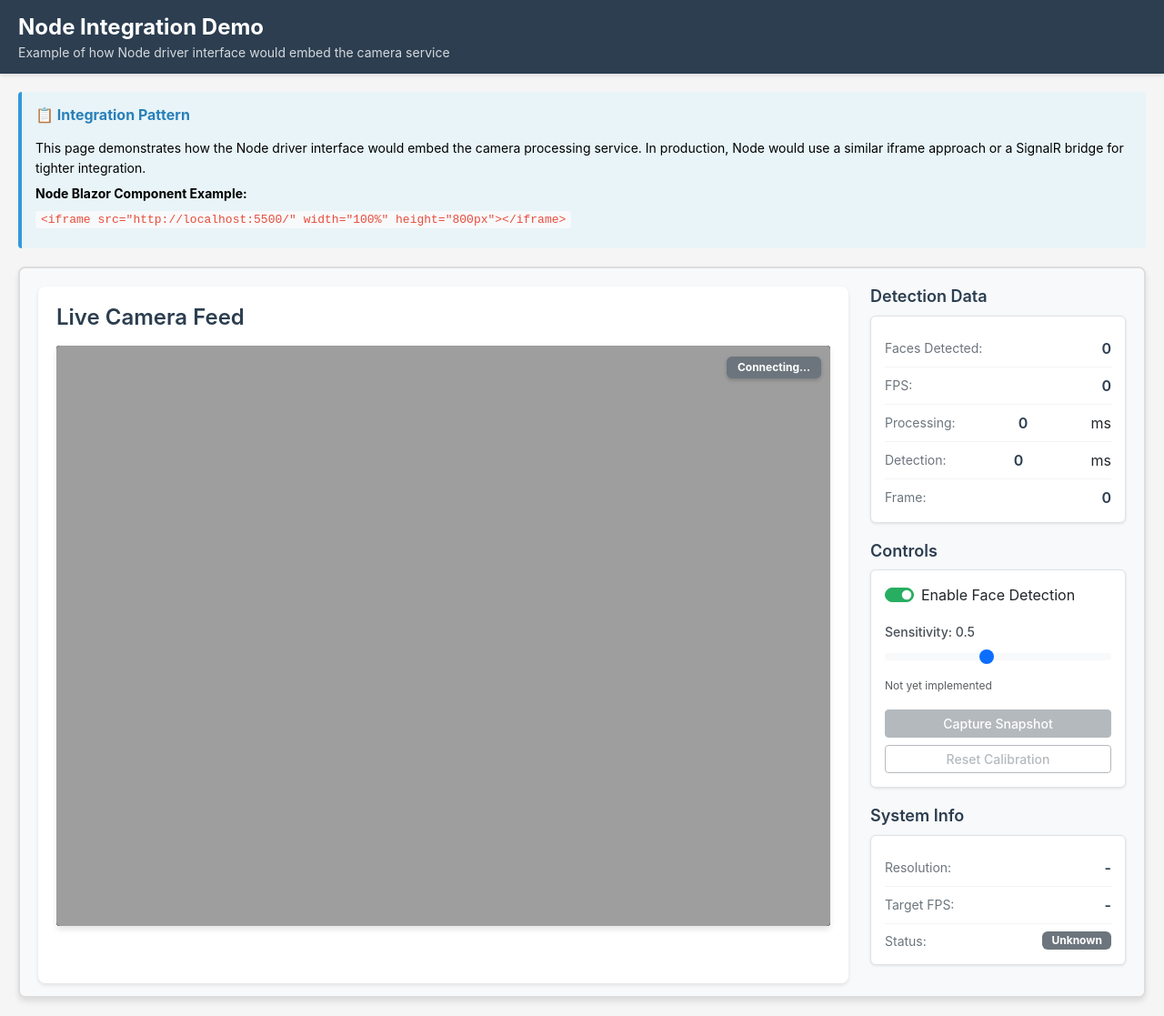
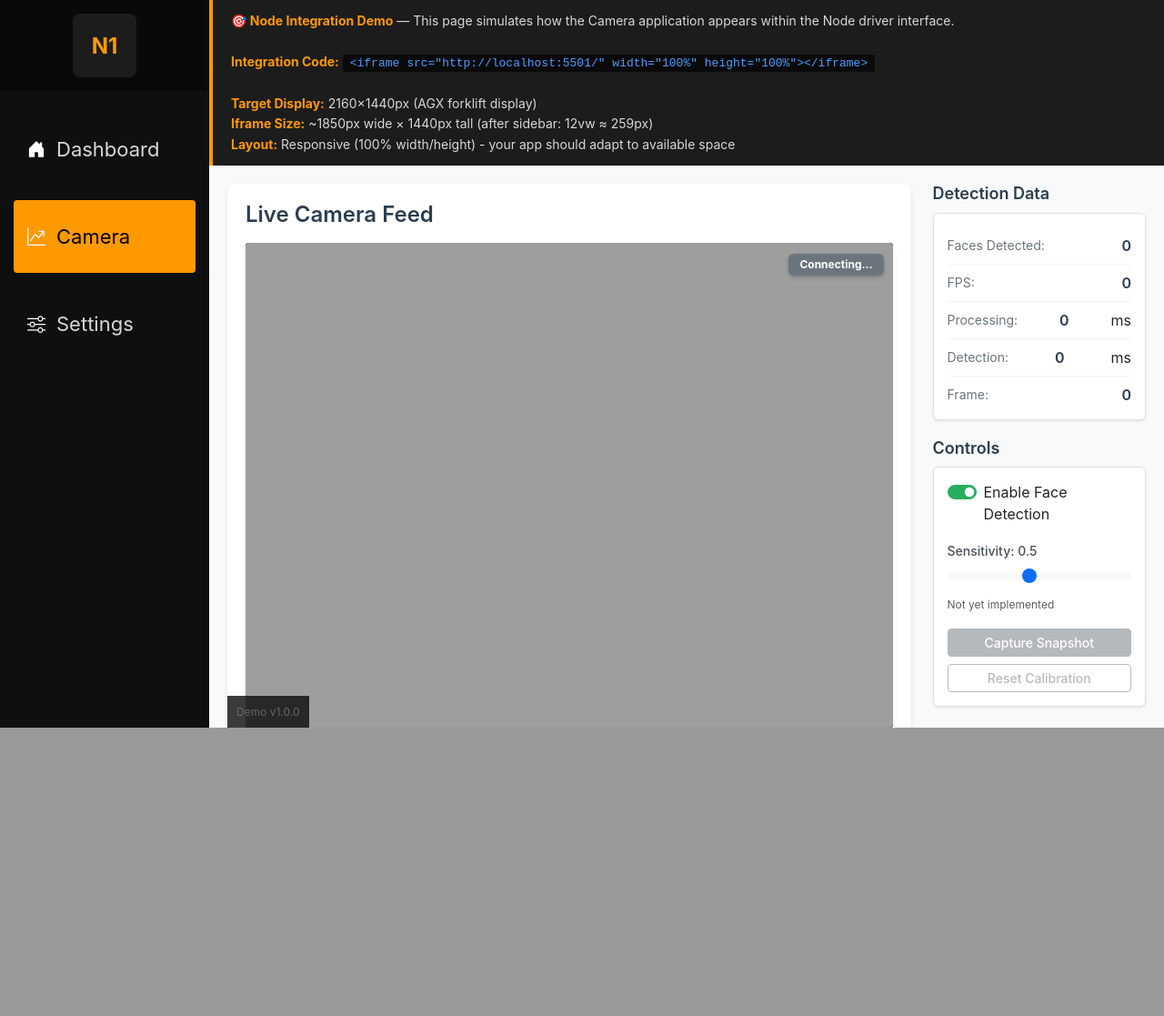
Before and after one commit to netglass-io/Camera, a Flask app: page /node in a window 1280 px wide. Shown: the whole page at 91% size. After the commit the page ends 800 px from the top, so only its background shows below. Run offline with Flask 3, Linux system fonts and the light colour scheme; parts of the project's set-up code (start-up, migrations or seed data) failed here and were passed over; some libraries are stand-ins or nearby versions.

Commit message:
Update Node integration demo with iframe dimensions
- Update /node demo page to match Node UI styling
- Add iframe dimension information (1850x1440px at target resolution)
- Document 2160x1440 target display specifications
- Add docker-compose.local.yml for local development
- Remove obsolete version field from docker-compose.yml

```diff
--- a/docker-compose.yml
+++ b/docker-compose.yml
@@ -1,5 +1,3 @@
-version: '3.8'
-
 # ============================================================================
 # NVIDIA Jetson GPU Configuration
 # ============================================================================
--- a/templates/node.html
+++ b/templates/node.html
@@ -3,103 +3,231 @@
 <head>
     <meta charset="UTF-8">
     <meta name="viewport" content="width=device-width, initial-scale=1.0">
-    <title>Node Integration Demo - Camera Service</title>
+    <title>Node - Camera Display</title>
     <style>
-        body {
+        * {
             margin: 0;
-            padding: 20px;
-            font-family: -apple-system, BlinkMacSystemFont, "Segoe UI", Roboto, "Helvetica Neue", Arial, sans-serif;
-            background-color: #f5f5f5;
+            padding: 0;
+            box-sizing: border-box;
         }
 
-        .header {
-            background-color: #2c3e50;
-            color: white;
-            padding: 15px 20px;
-            margin: -20px -20px 20px -20px;
-            box-shadow: 0 2px 4px rgba(0,0,0,0.1);
+        body {
+            font-family: -apple-system, BlinkMacSystemFont, "Segoe UI", Roboto, "Helvetica Neue", Arial, sans-serif;
+            background-color: #0a0a0a;
+            color: #d7d7d7;
+            overflow: hidden;
         }
 
-        .header h1 {
-            margin: 0;
-            font-size: 24px;
+        .page {
+            display: flex;
+            height: 100vh;
+            overflow: hidden;
         }
 
-        .header p {
-            margin: 5px 0 0 0;
-            font-size: 14px;
-            opacity: 0.8;
+        /* Sidebar Navigation */
+        .sidebar {
+            width: 12vw;
+            min-width: 230px;
+            background-color: #0f0f0f;
+            display: flex;
+            flex-direction: column;
+            height: 100vh;
         }
 
-        .info-box {
-            background-color: #e8f4f8;
-            border-left: 4px solid #3498db;
-            padding: 15px;
-            margin-bottom: 20px;
-            border-radius: 4px;
+        .sidebar-header {
+            background-color: rgba(0,0,0,0.4);
+            padding: 15px 20px;
+            min-height: 4.5rem;
+            display: flex;
+            align-items: center;
+            justify-content: center;
         }
 
-        .info-box h3 {
-            margin-top: 0;
-            color: #2980b9;
-            font-size: 16px;
+        .logo {
+            width: 70px;
+            height: 70px;
+            border-radius: 8px;
+            background-color: #1c1c1c;
+            display: flex;
+            align-items: center;
+            justify-content: center;
+            font-weight: bold;
+            font-size: 24px;
+            color: #ff9900;
         }
 
-        .info-box p {
-            margin: 5px 0;
+        .nav-menu {
+            flex: 1;
+            overflow-y: auto;
+            padding-top: 1rem;
+        }
+
+        .nav-item {
+            padding: 0.5rem 0;
+            padding-left: 15px;
+            padding-right: 15px;
+        }
+
+        .nav-link {
+            display: flex;
+            align-items: center;
+            padding: 0 15px;
+            height: 5rem;
+            color: #d7d7d7;
+            text-decoration: none;
+            border-radius: 4px;
+            font-size: clamp(22px, 1.3vw, 32px);
+            transition: all 0.2s;
+        }
+
+        .nav-link:hover {
+            background-color: #ff9900;
+            color: #000;
+        }
+
+        .nav-link.active {
+            background-color: #ff9900;
+            color: #000;
+        }
+
+        .nav-icon {
+            width: 1.25rem;
+            height: 1.25rem;
+            margin-right: 0.75rem;
+        }
+
+        /* Main Content Area */
+        main {
+            flex: 1;
+            display: flex;
+            flex-direction: column;
+            overflow: hidden;
+        }
+
+        .content {
+            flex: 1;
+            display: flex;
+            flex-direction: column;
+            padding: 0;
+            overflow: hidden;
+        }
+
+        /* Camera Container - Full size like MHEV */
+        .camera-container {
+            width: 100%;
+            height: 100%;
+            padding: 0;
+            margin: 0;
+            overflow: hidden;
+        }
+
+        .camera-iframe {
+            width: 100%;
+            height: 100%;
+            border: none;
+        }
+
+        .version {
+            position: fixed;
+            bottom: 0;
+            left: 250px;
+            padding: 10px;
+            font-size: 12px;
+            color: #666;
+            background-color: rgba(10, 10, 10, 0.8);
+        }
+
+        /* Info Banner - Only shows on this demo page */
+        .demo-info {
+            background-color: #1c1c1c;
+            border-left: 4px solid #ff9900;
+            padding: 12px 20px;
+            margin: 0;
             font-size: 14px;
             line-height: 1.6;
         }
 
-        .info-box code {
-            background-color: #f8f9fa;
-            padding: 2px 6px;
+        .demo-info strong {
+            color: #ff9900;
+        }
+
+        .demo-info code {
+            background-color: #0a0a0a;
+            padding: 2px 8px;
             border-radius: 3px;
             font-family: 'Courier New', monospace;
             font-size: 13px;
-            color: #e74c3c;
-        }
-
-        .iframe-container {
-            background-color: white;
-            border: 2px solid #ddd;
-            border-radius: 8px;
-            overflow: hidden;
-            box-shadow: 0 4px 6px rgba(0,0,0,0.1);
-        }
-
-        .iframe-container iframe {
-            width: 100%;
-            height: 800px;
-            border: none;
-            display: block;
-        }
-
-        @media (max-width: 768px) {
-            .iframe-container iframe {
-                height: 600px;
-            }
+            color: #4a9eff;
         }
     </style>
 </head>
 <body>
-    <div class="header">
-        <h1>Node Integration Demo</h1>
-        <p>Example of how Node driver interface would embed the camera service</p>
-    </div>
+    <div class="page">
+        <!-- Sidebar Navigation (matches Node UI) -->
+        <div class="sidebar">
+            <div class="sidebar-header">
+                <div class="logo">N1</div>
+            </div>
 
-    <div class="info-box">
-        <h3>📋 Integration Pattern</h3>
-        <p>
-            This page demonstrates how the Node driver interface would embed the camera processing service.
-            In production, Node would use a similar iframe approach or a SignalR bridge for tighter integration.
-        </p>
-        <p><strong>Node Blazor Component Example:</strong></p>
-        <p><code>&lt;iframe src="http://localhost:5500/" width="100%" height="800px"&gt;&lt;/iframe&gt;</code></p>
-    </div>
+            <div class="nav-menu">
+                <div class="nav-item">
+                    <a class="nav-link" href="#">
+                        <svg class="nav-icon" fill="white" viewBox="0 0 16 16">
+                            <path d="M6.5 14.5v-3.505c0-.245.25-.495.5-.495h2c.25 0 .5.25.5.5v3.5a.5.5 0 0 0 .5.5h4a.5.5 0 0 0 .5-.5v-7a.5.5 0 0 0-.146-.354L13 5.793V2.5a.5.5 0 0 0-.5-.5h-1a.5.5 0 0 0-.5.5v1.293L8.354 1.146a.5.5 0 0 0-.708 0l-6 6A.5.5 0 0 0 1.5 7.5v7a.5.5 0 0 0 .5.5h4a.5.5 0 0 0 .5-.5Z"/>
+                        </svg>
+                        Dashboard
+                    </a>
+                </div>
 
-    <div class="iframe-container">
-        <iframe src="/" title="Camera Processing Service"></iframe>
+                <div class="nav-item">
+                    <a class="nav-link active" href="#">
+                        <svg class="nav-icon" fill="white" viewBox="0 0 16 16">
+                            <path d="M0 0h1v15h15v1H0V0Zm10 3.5a.5.5 0 0 1 .5-.5h4a.5.5 0 0 1 .5.5v4a.5.5 0 0 1-1 0V4.9l-3.613 4.417a.5.5 0 0 1-.74.037L7.06 6.767l-3.656 5.027a.5.5 0 0 1-.808-.588l4-5.5a.5.5 0 0 1 .758-.06l2.609 2.61L13.445 4H10.5a.5.5 0 0 1-.5-.5Z"/>
+                        </svg>
+                        Camera
+                    </a>
+                </div>
+
+                <div class="nav-item">
+                    <a class="nav-link" href="#">
+                        <svg class="nav-icon" fill="white" viewBox="0 0 16 16">
+                            <path d="M11.5 2a1.5 1.5 0 1 0 0 3 1.5 1.5 0 0 0 0-3M9.05 3a2.5 2.5 0 0 1 4.9 0H16v1h-2.05a2.5 2.5 0 0 1-4.9 0H0V3zM4.5 7a1.5 1.5 0 1 0 0 3 1.5 1.5 0 0 0 0-3M2.05 8a2.5 2.5 0 0 1 4.9 0H16v1H6.95a2.5 2.5 0 0 1-4.9 0H0V8zm9.45 4a1.5 1.5 0 1 0 0 3 1.5 1.5 0 0 0 0-3m-2.45 1a2.5 2.5 0 0 1 4.9 0H16v1h-2.05a2.5 2.5 0 0 1-4.9 0H0v-1z"/>
+                        </svg>
+                        Settings
+                    </a>
+                </div>
+            </div>
+        </div>
+
+        <!-- Main Content Area -->
+        <main>
+            <div class="content">
+                <!-- Demo Info Banner -->
+                <div class="demo-info">
+                    <strong>🎯 Node Integration Demo</strong> — This page simulates how the Camera application appears within the Node driver interface.
+                    <br><br>
+                    <strong>Integration Code:</strong> <code>&lt;iframe src="http://localhost:5501/" width="100%" height="100%"&gt;&lt;/iframe&gt;</code>
+                    <br><br>
+                    <strong>Target Display:</strong> 2160×1440px (AGX forklift display)
+                    <br>
+                    <strong>Iframe Size:</strong> ~1850px wide × 1440px tall (after sidebar: 12vw ≈ 259px)
+                    <br>
+                    <strong>Layout:</strong> Responsive (100% width/height) - your app should adapt to available space
+                </div>
+
+                <!-- Camera Display (Full Size) -->
+                <div class="camera-container">
+                    <iframe
+                        src="/"
+                        class="camera-iframe"
+                        title="Camera Processing Service"
+                        frameborder="0">
+                    </iframe>
+                </div>
+            </div>
+
+            <div class="version">Demo v1.0.0</div>
+        </main>
     </div>
 </body>
 </html>
```
Also changed, not shown: docker-compose.local.yml (added, +39 -0 lines), README.md.
